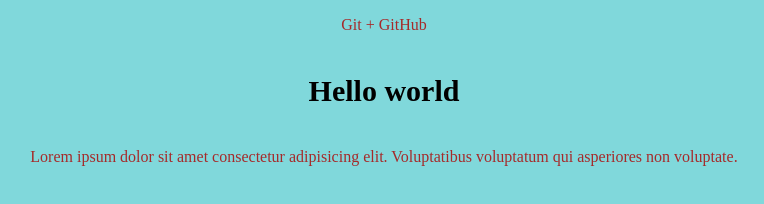
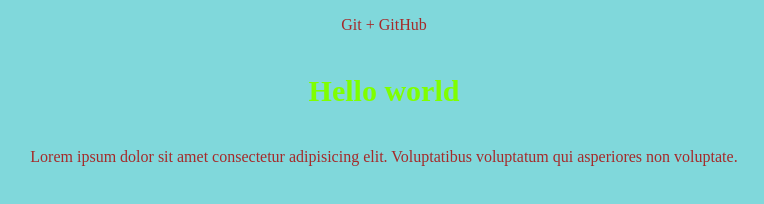
Before and after one commit to RickRum/gittest, a plain HTML site: page index.html in a window 1280 px wide. Shown: the whole page, without its empty margins (256-1020 px from the left). Drawn offline with Linux system fonts and the light colour scheme.

Commit message:
just comment

```diff
--- a/style.css
+++ b/style.css
@@ -7,4 +7,5 @@ p{
 }
 h4{
 	font-size: 30px;
+	color: chartreuse;
 }
```
